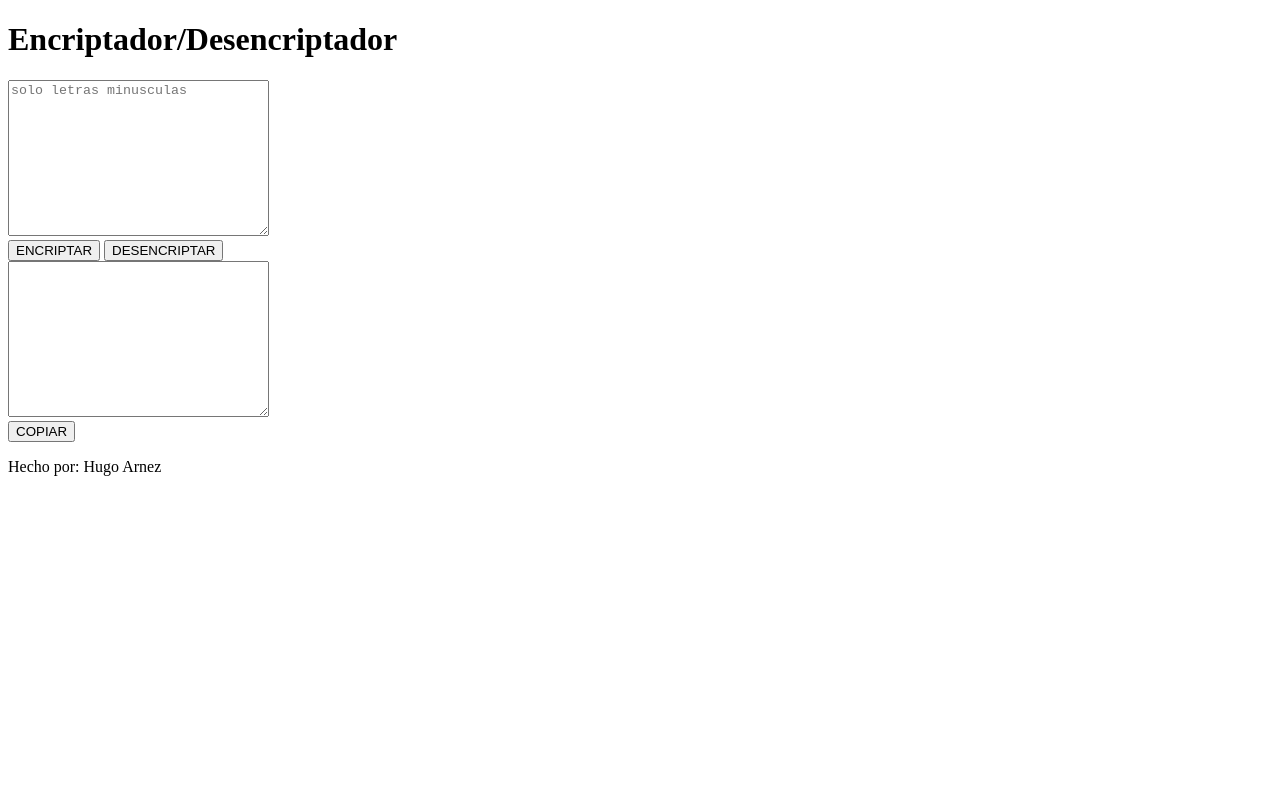
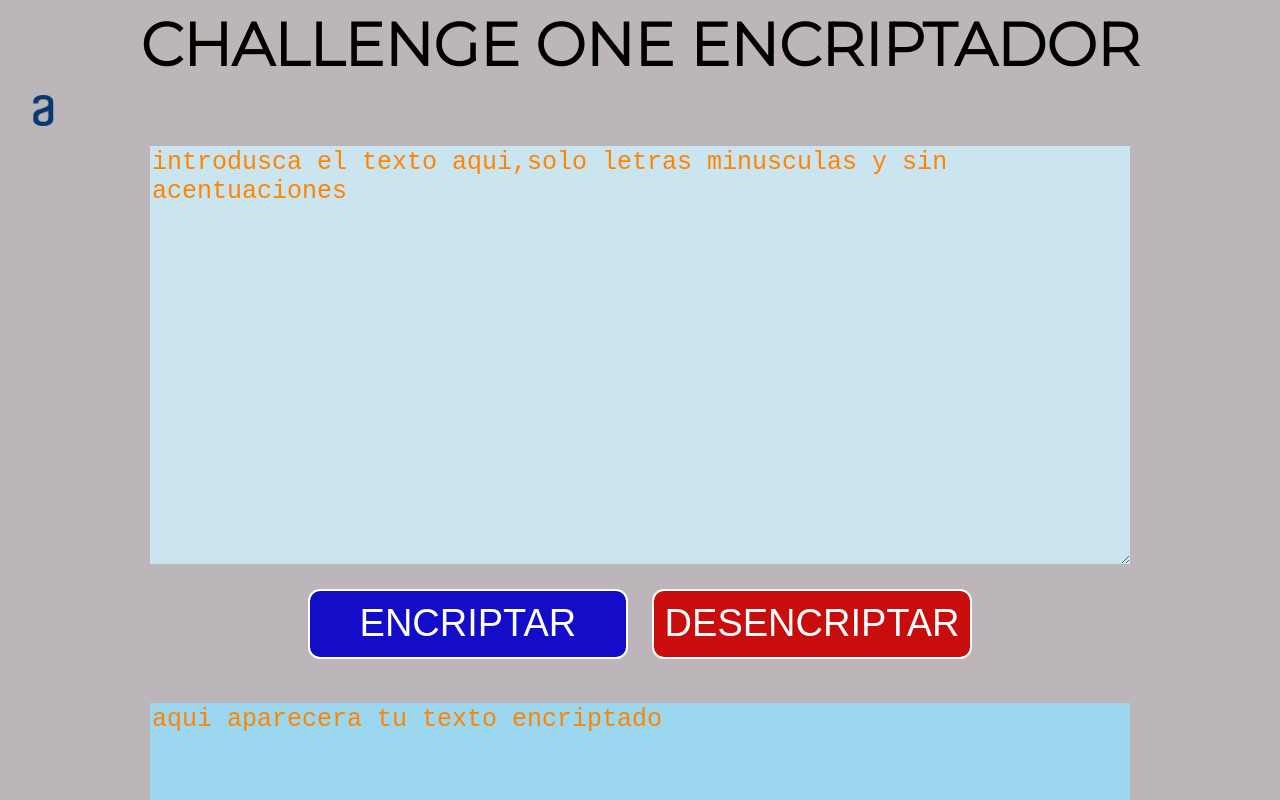
Before and after one commit to hugonixon1/rush-creando-un-encriptador, a plain HTML site: page index.html in a window 1280 px wide. Shown: the top 800 px of the page. Drawn offline with Linux system fonts and the light colour scheme.

Commit message:
mejorando el html y a;adiendo un poco de css

```diff
--- a/index.html
+++ b/index.html
@@ -4,26 +4,33 @@
     <meta charset="UTF-8">
     <meta http-equiv="X-UA-Compatible" content="IE=edge">
     <meta name="viewport" content="width=device-width, initial-scale=1.0">
+    <link rel="stylesheet" href="reset.css">
     <link rel="stylesheet" href="style.css">
+    <link rel="preconnect" href="https://fonts.googleapis.com">
+    <link rel="preconnect" href="https://fonts.gstatic.com" crossorigin>
+    <link href="https://fonts.googleapis.com/css2?family=Montserrat:wght@300&display=swap" rel="stylesheet">
     <script src="encriptador.js"></script>
     <title>Encriptador</title>
 </head>
 <body>
     <header>
-        <h1>Encriptador/Desencriptador</h1>
+        <h1>CHALLENGE ONE ENCRIPTADOR</h1>
+        <img class="logo" src="imagenes/Logo.png" alt="logo de alura">
     </header>
     <main>
-        <div class="entrada">
-            <textarea id="entrada-texto" cols="30" rows="10" placeholder="solo letras minusculas"></textarea>
+        <section class="entrada">
+            <textarea class="entrada-texto" cols="80" rows="18" placeholder="introdusca el texto aqui,solo letras minusculas y sin acentuaciones"></textarea>
             <br>
-            <button class="b-encriptar">ENCRIPTAR</button>
-            <button class="b-desencriptar">DESENCRIPTAR</button>
-        </div>
-        <div class="salida">
-            <textarea id="salida-texto" cols="30" rows="10"></textarea>
+            <div class="botones">
+                <button class="b-encriptar">ENCRIPTAR</button>
+                <button class="b-desencriptar">DESENCRIPTAR</button>
+            </div>
+        </section>
+        <section class="salida">
+            <textarea class="salida-texto" cols="80" rows="18" placeholder="aqui aparecera tu texto encriptado"></textarea>
             <br>
-            <button class="copiar">COPIAR</button>
-        </div>
+            <button class="b-copiar">COPIAR</button>
+        </section>
     </main>
     <footer>
         <p class="creditos">Hecho por: Hugo Arnez</p>
--- /dev/null
+++ b/reset.css
@@ -0,0 +1,48 @@
+/* http://meyerweb.com/eric/tools/css/reset/
+   v2.0 | 20110126
+   License: none (public domain)
+*/
+
+html, body, div, span, applet, object, iframe,
+h1, h2, h3, h4, h5, h6, p, blockquote, pre,
+a, abbr, acronym, address, big, cite, code,
+del, dfn, em, img, ins, kbd, q, s, samp,
+small, strike, strong, sub, sup, tt, var,
+b, u, i, center,
+dl, dt, dd, ol, ul, li,
+fieldset, form, label, legend,
+table, caption, tbody, tfoot, thead, tr, th, td,
+article, aside, canvas, details, embed,
+figure, figcaption, footer, header, hgroup,
+menu, nav, output, ruby, section, summary,
+time, mark, audio, video {
+	margin: 0;
+	padding: 0;
+	border: 0;
+	font-size: 100%;
+	font: inherit;
+	vertical-align: baseline;
+}
+/* HTML5 display-role reset for older browsers */
+article, aside, details, figcaption, figure,
+footer, header, hgroup, menu, nav, section {
+	display: block;
+}
+body {
+	line-height: 1;
+}
+ol, ul {
+	list-style: none;
+}
+blockquote, q {
+	quotes: none;
+}
+blockquote:before, blockquote:after,
+q:before, q:after {
+	content: '';
+	content: none;
+}
+table {
+	border-collapse: collapse;
+	border-spacing: 0;
+}
--- a/style.css
+++ b/style.css
@@ -0,0 +1,102 @@
+body
+{
+    background: #bcb6ba;
+}
+h1
+{
+    font-size: 60px;
+    font-family: 'Montserrat', sans-serif;
+    font-weight: bold;
+    text-align: center;
+    line-height: 150%;
+}
+.entrada
+{
+    font-family: 'Montserrat', sans-serif;
+    line-height: 150%;
+}
+.logo
+{
+    padding: 5px;
+    width: 6%;
+}
+.entrada,.salida
+{
+    text-align: center;
+    margin-bottom: 20px;
+    padding: 12px;
+}
+.entrada-texto
+{
+    border: none;
+    background: #cae5f0;
+    color: #ff8400;
+    text-transform: lowercase;
+    font-size: 20px;
+}
+::placeholder
+{
+    color: #ff8400;
+    font-size: 25px;
+    text-size-adjust: 25px;
+}
+.entrada-texto:focus
+{
+    outline: none;
+}
+.botones
+{
+    margin-top: 18px;
+}
+.b-encriptar
+{
+    background: #130dc9;
+    border: 2px solid;
+    border-radius: 12px;
+    color: #fff;
+    cursor: pointer;
+    height: 70px;
+    width: 320px;
+    margin-right: 10px;
+    font-size: 38px;
+}
+.b-desencriptar
+{
+    background: #c90d0d;
+    border: 2px solid;
+    border-radius: 12px;
+    color: #fff;
+    cursor: pointer;
+    height: 70px;
+    width: 320px;
+    margin-left: 10px;
+    font-size: 38px;
+}
+.salida-texto
+{
+    border: none;
+    background: #9bd7ee;
+    text-transform: lowercase;
+    font-size: 20px;
+}
+.salida-texto:focus
+{
+    outline: none;
+}
+.b-copiar
+{
+    background: #04d92fce;
+    border: 2px solid;
+    border-radius: 12px;
+    color: #fff;
+    cursor: pointer;
+    height: 70px;
+    width: 320px;
+    margin-left: 10px;
+    font-size: 38px;
+}
+.creditos
+{
+    text-align: center;
+    font-size: 2em;
+}
```
Also changed, not shown: imagenes/Logo.png (added).
